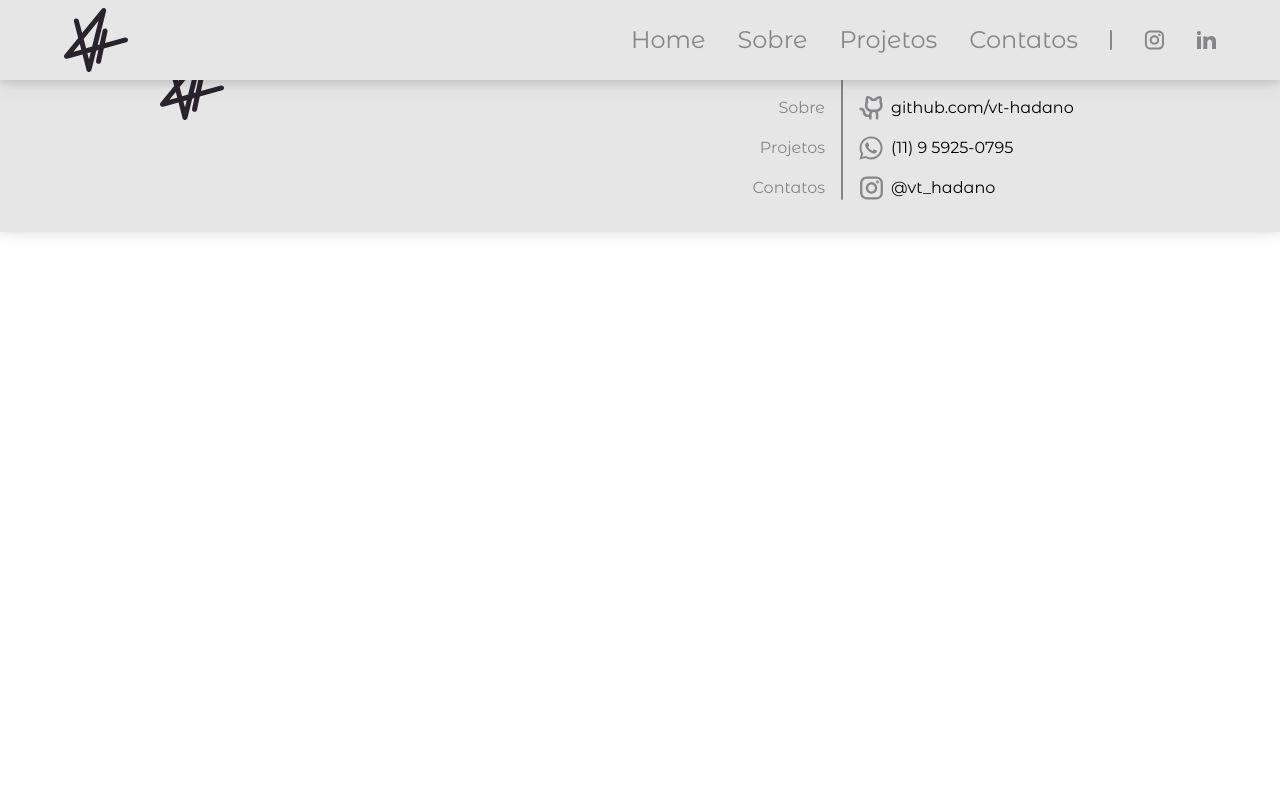
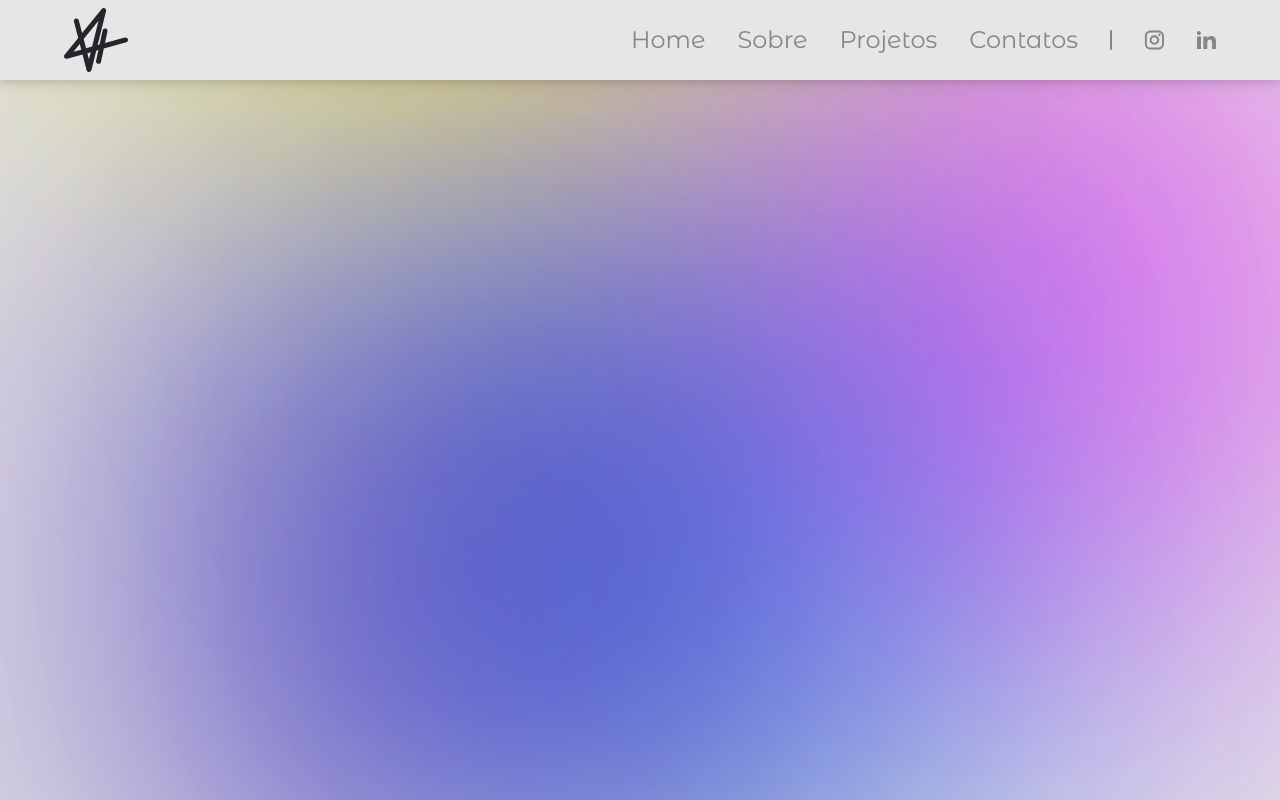
Before and after one commit to vt-hadano/vitorhadano, a Next.js app: page /sobre-mim in a window 1280 px wide. Shown: the top 800 px of the page. Built offline with nearby package versions, Linux system fonts and the light colour scheme.

Commit message:
criacao do background de carregamento

```diff
--- a/app/components/Footer.tsx
+++ b/app/components/Footer.tsx
@@ -7,7 +7,7 @@ import InstagramIcon from "./icon/InstagramIcon";
 
 export default function Footer() {
     return (
-        <div className="w-full footer flex justify-between bg-white-100 shadow-[0_-4px_16px_rgb(0,0,0,0.25)] md:px-40 px-16 py-8">
+        <div className="z-50 w-full footer flex justify-between bg-white-100 shadow-[0_-4px_16px_rgb(0,0,0,0.25)] md:px-40 px-16 py-8">
             <span className="logo">
                 <Link href="/">
                 <LogoIcon className="md:h-16 md:w-16 h-8 w-8 fill-black-100 hover:fill-cyan transition-all" />
--- /dev/null
+++ b/app/components/GradientBg/GradientBg.module.css
@@ -0,0 +1,77 @@
+@keyframes moveInCircle {
+    0% {
+        transform: rotate(0deg);
+    }
+
+    50% {
+        transform: rotate(180deg);
+    }
+
+    100% {
+        transform: rotate(360deg);
+    }
+}
+
+@keyframes moveVertical {
+    0% {
+        transform: translateY(-50%)
+    }
+
+    50% {
+        transform: translateY(50%);
+    }
+
+    100% {
+        transform: translateY(-50%);
+    }
+}
+
+@keyframes moveHorizontal {
+    0% {
+        transform: translateX(-100%)
+    }
+
+    50% {
+        transform: translateX(50%);
+    }
+
+    100% {
+        transform: translateX(-100%);
+    }
+}
+
+.g1 {
+    top: calc(50% - 40rem /2);
+    left: calc(50% - 30rem /2);
+    mix-blend-mode: hard-light;
+
+    transform-origin: center center;
+    animation: moveVertical 30s ease infinite;
+}
+
+.g2 {
+    top: calc(50% - 40rem /2 + 200px);
+    left: calc(50% - 40rem /2 + 500px);
+    mix-blend-mode: hard-light;
+
+    transform-origin: calc(50% - 400px);
+    animation: moveInCircle 20s reverse infinite;
+}
+
+.g3 {
+    top: calc(50% - 40rem);
+    left: calc(50% - 40rem);
+    mix-blend-mode: hard-light;
+
+    transform-origin: calc(50% + 400px);
+    animation: moveInCircle 40s linear infinite;
+}
+
+.g4 {
+    top: calc(50% - 20rem /3);
+    left: calc(50% - 20rem *1.5);
+    mix-blend-mode: hard-light;
+
+    transform-origin: calc(50% - 300px);
+    animation: moveInCircle 50s ease reverse infinite;
+}
--- /dev/null
+++ b/app/components/GradientBg/GradientBg.tsx
@@ -0,0 +1,15 @@
+import React from "react";
+import styles from "./GradientBg.module.css";
+
+const GradientBg: React.FC = () => {
+    return (
+        <div className=" relative w-screen overflow-hidden h-screen bg-white-100">
+            <div className={styles.g1 + " z-1 blur-[200px] absolute h-[40rem] w-[40rem] rounded-full bg-cyan"}></div>
+            <div className={styles.g2 + " z-1 blur-[200px] absolute h-[40rem] w-[40rem] rounded-full bg-pink"}></div>
+            <div className={styles.g3 + " z-1 blur-[200px] absolute h-[40rem] w-[40rem] rounded-full bg-yellow"}></div>
+            <div className={styles.g4 + " z-1 blur-[200px] absolute h-[40rem] w-[40rem] rounded-full bg-purple"}></div>
+        </div>
+    );
+};
+
+export default GradientBg;
--- a/app/components/Navbar.tsx
+++ b/app/components/Navbar.tsx
@@ -12,7 +12,7 @@ export default function Navbar() {
         setIsClick(!isClick);
     }
     return (
-        <nav className="w-full h-auto drop-shadow-lg fixed bg-white-100">
+        <nav className="w-full h-auto drop-shadow-lg fixed bg-white-100 z-50">
             <div className="flex justify-between items-center md:px-16 px-8 py-2 text-black-50 text-2xl w-full">
                 <span className="nav-logo"><Link href={"/"}><LogoIcon className=" md:h-16 md:w-16 h-8 w-8 fill-black-100 hover:fill-cyan transition-all" /></Link></span>
                 <ul className="nav-list md:flex gap-8 items-center hidden">
--- a/app/sobre-mim/page.tsx
+++ b/app/sobre-mim/page.tsx
@@ -1,5 +1,8 @@
+import GradientBg from "../components/GradientBg/GradientBg";
+
+
 export default function SobreMim () {
     return(
-        <h1>SOBRE MIM</h1>
+        <GradientBg/>
     )
 }
```
